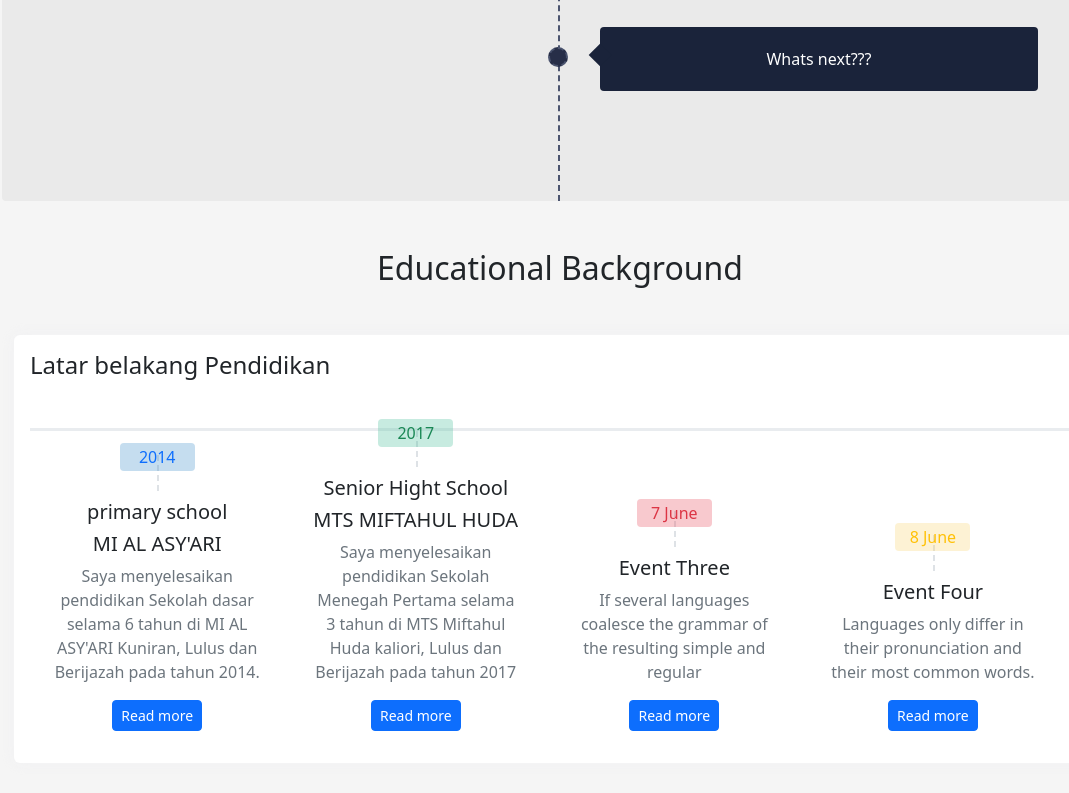
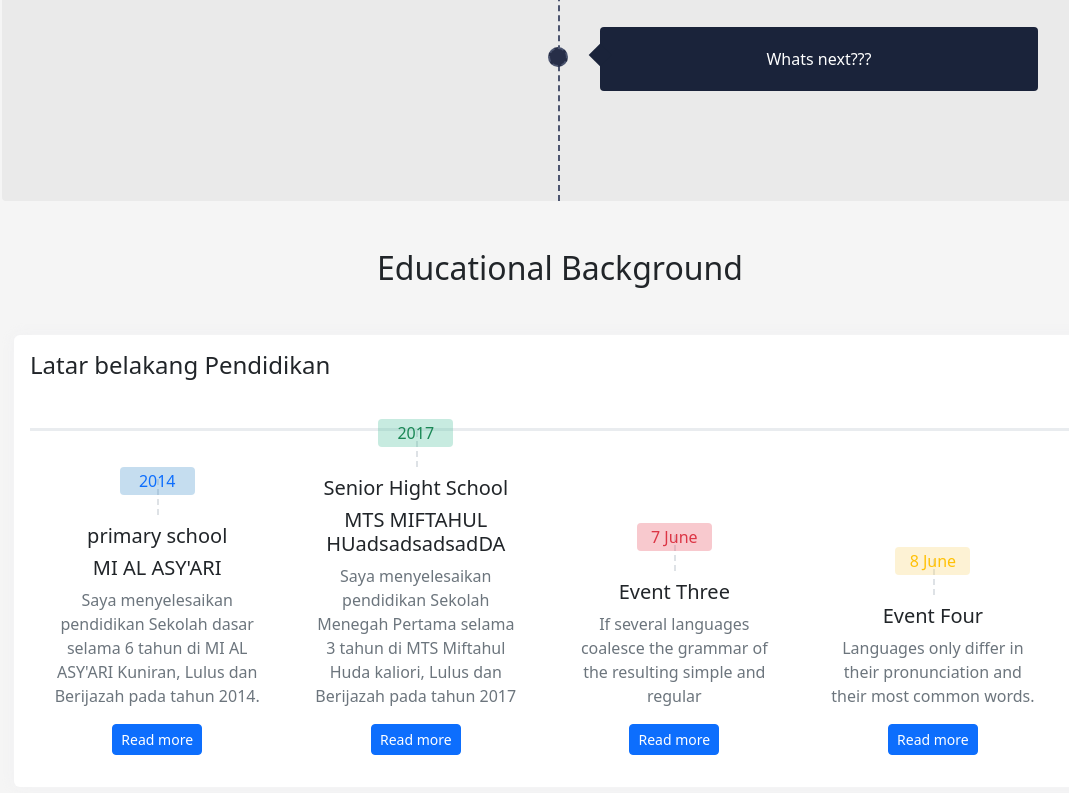
Before and after one commit to fuadamsyari/portfoliocv, a plain HTML site: page index.html in a window 1280 px wide. Shown: the part 2655-3448 px from the top of the page, without its empty margins (80-1149 px from the left). Drawn offline with nearby package versions, Linux system fonts and the light colour scheme.

Commit message:
mengedit index

```diff
--- a/index.html
+++ b/index.html
@@ -175,7 +175,7 @@
                                           <h5 class="font-size-16">MI AL ASY'ARI</h5>
                                           <p class="text-muted">Saya menyelesaikan pendidikan Sekolah dasar selama 6 tahun di MI AL ASY'ARI Kuniran, Lulus dan Berijazah pada tahun 2014.</p>
                                           <div>
-                                              <a href="#" class="btn btn-primary btn-sm">Read more</a>
+                                            <a href="#" class="btn btn-primary btn-sm">Read more</a>
                                           </div>
                                       </div>
                                   </li>
@@ -183,7 +183,7 @@
                                       <div class="px-4">
                                           <div class="event-date bg-soft-success text-success">2017</div>
                                           <h5 class="font-size-16">Senior Hight School</h5>
-                                          <h5 class="font-size-16">MTS MIFTAHUL HUDA </h5>
+                                          <h5 class="font-size-16">MTS MIFTAHUL HUadsadsadsadDA </h5>
                                           <p class="text-muted">Saya menyelesaikan pendidikan Sekolah Menegah Pertama selama 3 tahun di MTS Miftahul Huda kaliori, Lulus dan Berijazah pada tahun 2017</p>
                                           <div>
                                               <a href="#" class="btn btn-primary btn-sm">Read more</a>
```
